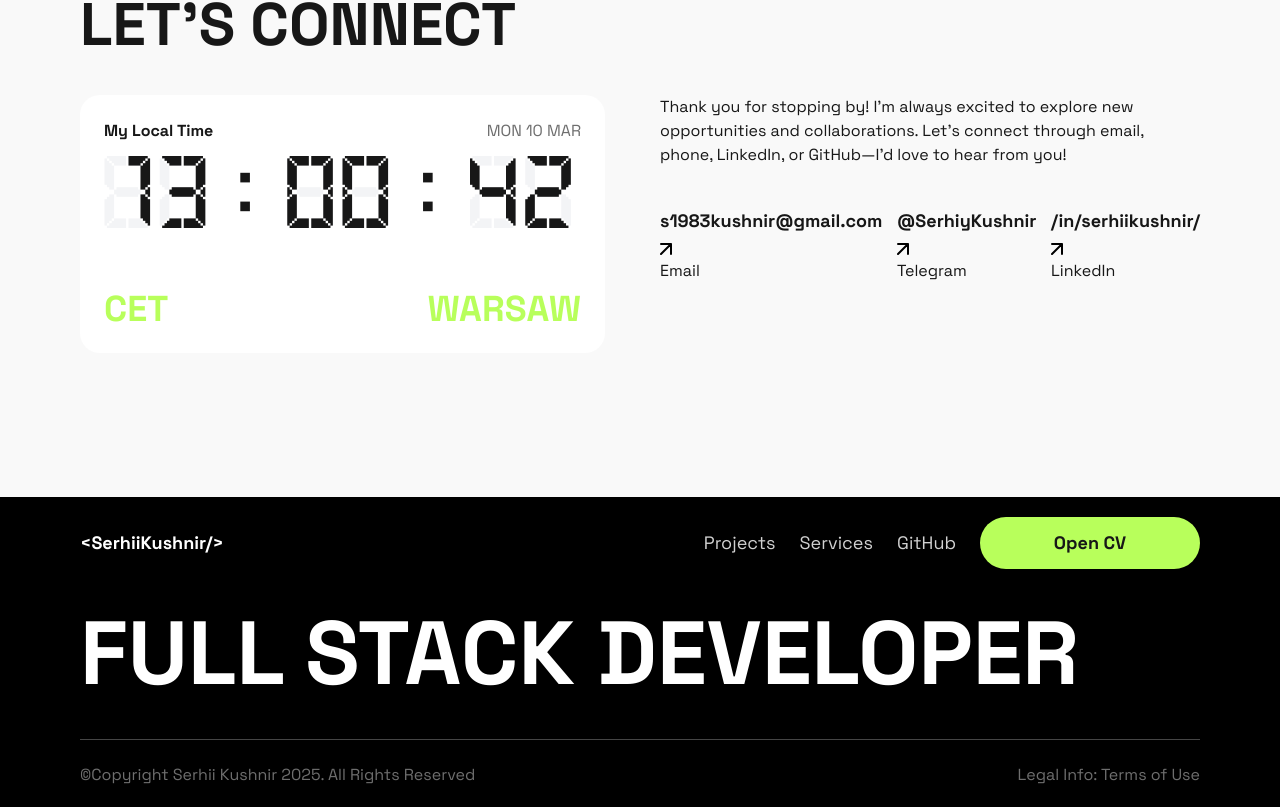
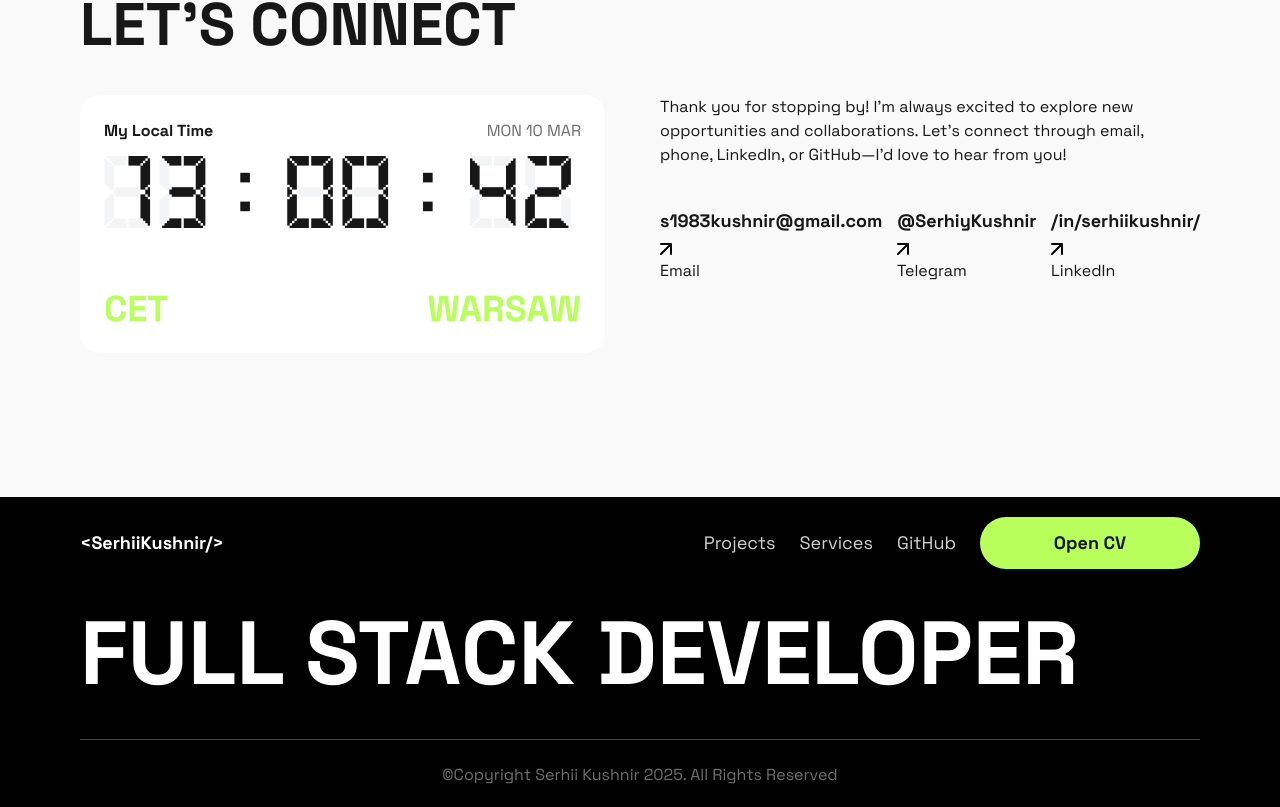
Before and after one commit to Sergiy5/kushnir_web-dev, a Next.js app: page / in a window 1280 px wide. Shown: the part 5618-6425 px from the top of the page. Built offline with nearby package versions, Linux system fonts and the light colour scheme.

Commit message:
Remove Legal Info: Terms of Use

```diff
--- a/src/app/components/Footer.tsx
+++ b/src/app/components/Footer.tsx
@@ -56,10 +56,10 @@ export const Footer: React.FC = () => {
           <div className="w-full h-[0.5px] bg-grey_500 mb-6"></div>
 
           <div className="flex flex-col md:flex-row items-center justify-between text-grey_400 w-64 md:px-0 sm:w-full">
-            <p className="text-inherit text-center ">
+            <p className="text-inherit text-center mx-auto">
               ©Copyright Serhii Kushnir 2025. All Rights Reserved
             </p>
-            <p className="text-inherit">Legal Info: Terms of Use</p>
+            {/* <p className="text-inherit">Legal Info: Terms of Use</p> */}
           </div>
         </div>
       </div>
```
